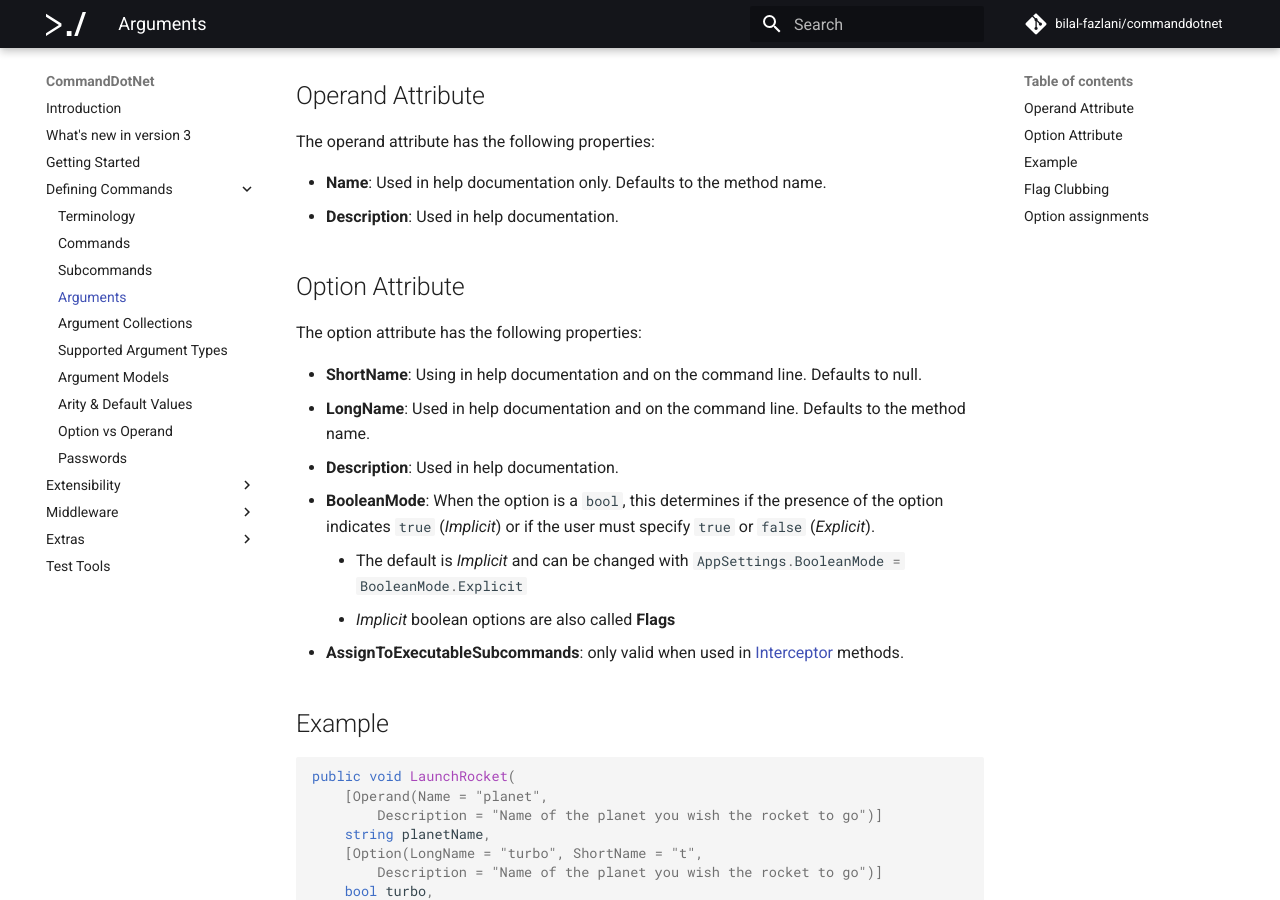
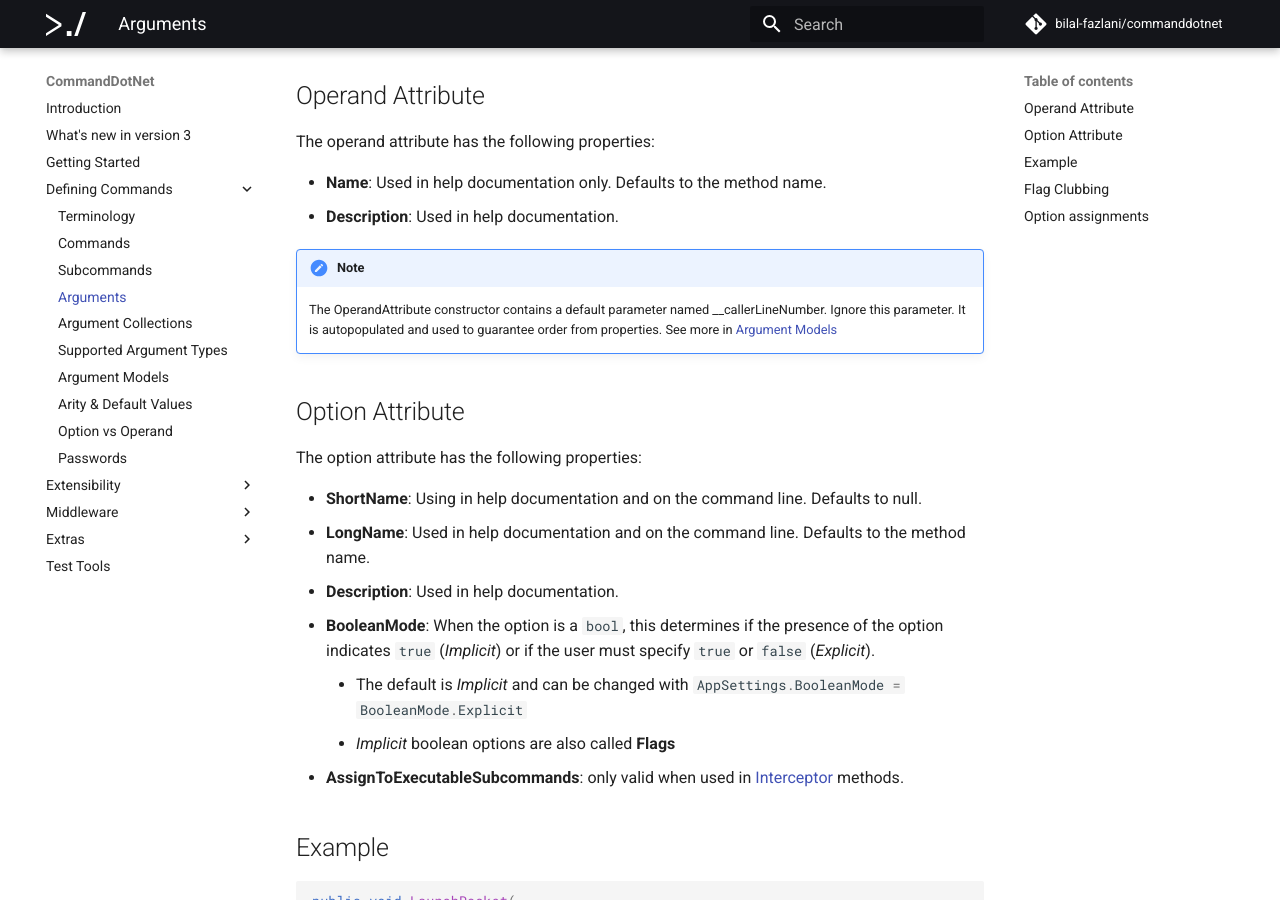
Before and after one commit to bilal-fazlani/commanddotnet, an MkDocs documentation site: the page built from docs/DefiningCommands/arguments.md, in a window 1280 px wide and 900 px high, scrolled down 548 px. Built offline with MkDocs 1.6.1 and Material for MkDocs 9.7.7, drawn with Linux system fonts in a browser that asks for light colours; comment, search, counter and statistics services are not loaded.

Commit message:
denote __callerLineNumber in OperandAttribute

```diff
--- a/docs/DefiningCommands/arguments.md
+++ b/docs/DefiningCommands/arguments.md
@@ -20,6 +20,10 @@ The operand attribute has the following properties:
 
 * __Name__: Used in help documentation only. Defaults to the method name.
 * __Description__: Used in help documentation.
+
+!!!Note
+    The OperandAttribute constructor contains a default parameter named __callerLineNumber. Ignore this parameter.
+    It is autopopulated and used to guarantee order from properties. See more in [Argument Models](argument-models.md)
 
 ## Option Attribute
 
```
